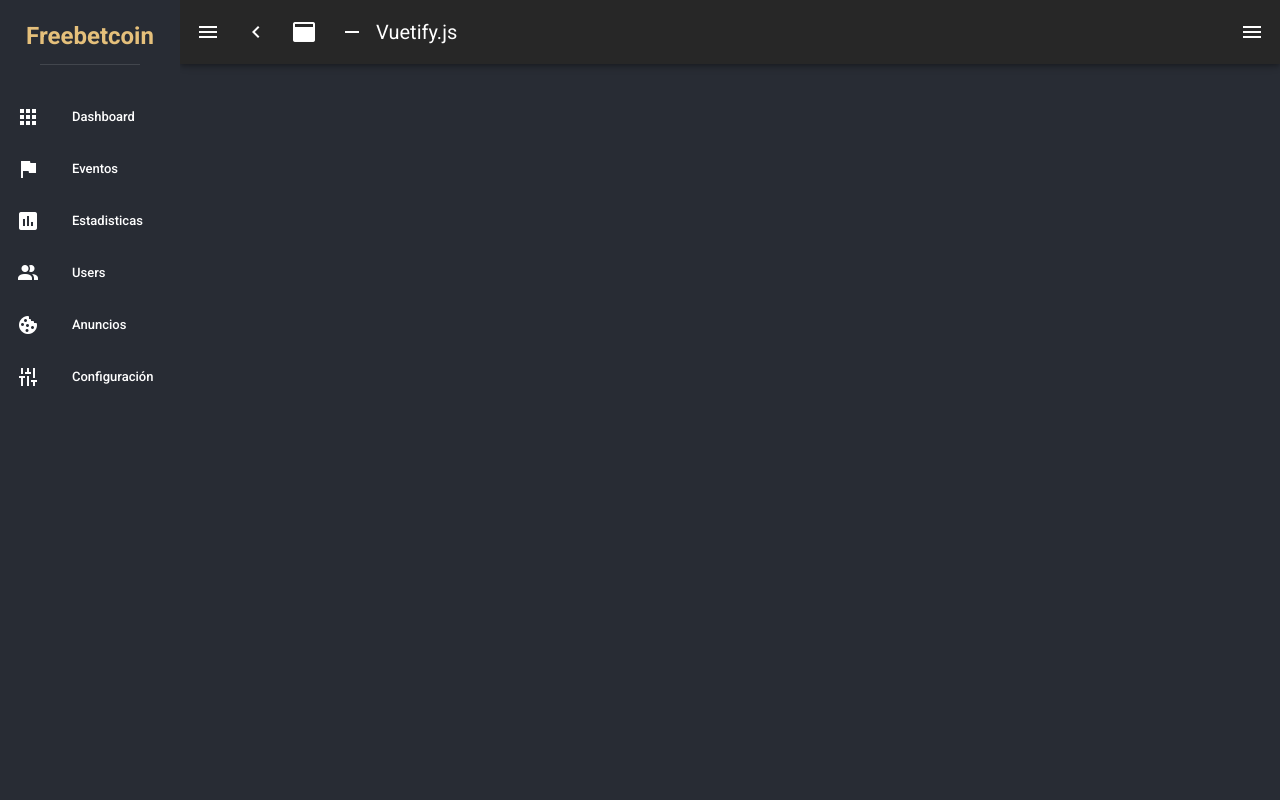
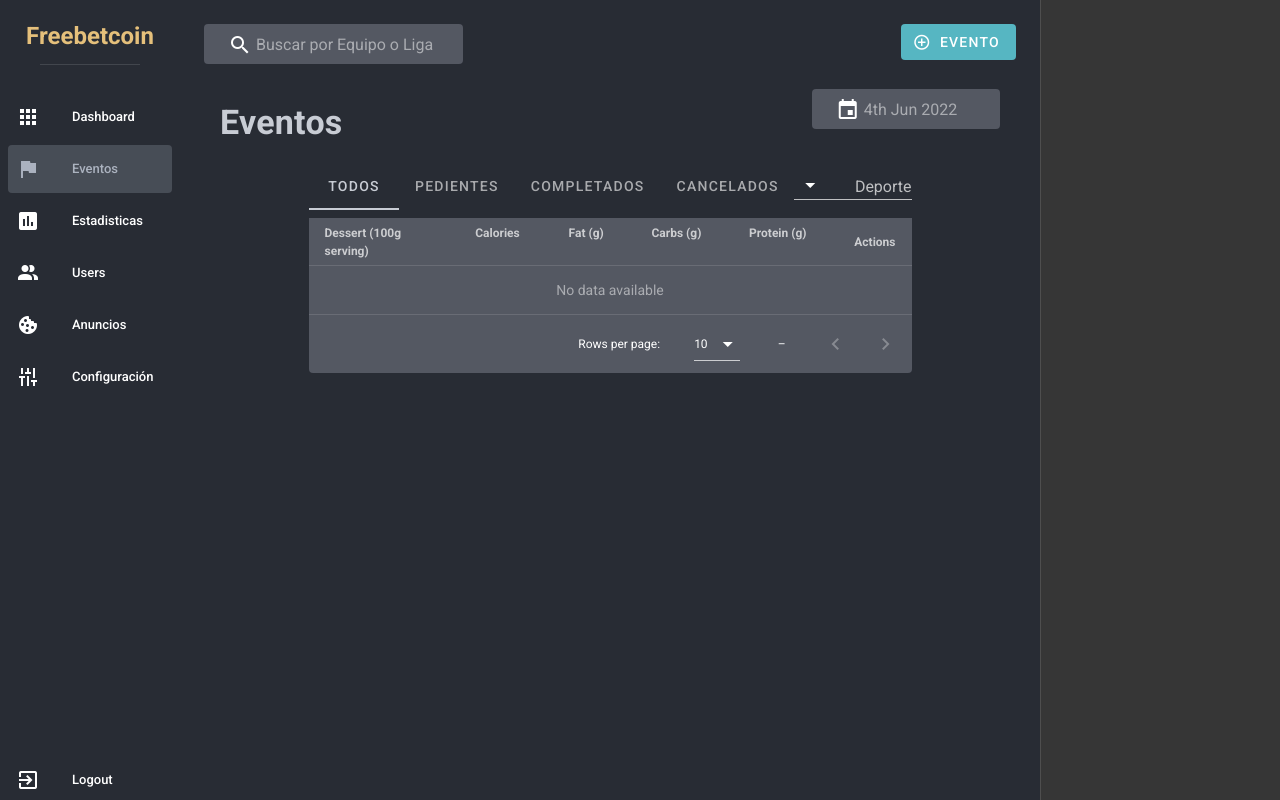
Before and after one commit to andrezdaviz/fbc-admin, a Nuxt app: page /events in a window 1280 px wide. Built offline with nearby package versions, Linux system fonts and the light colour scheme.

Commit message:
events page

```diff
--- a/components/Sidebar.vue
+++ b/components/Sidebar.vue
@@ -27,6 +27,16 @@
         </v-list-item-content>
       </v-list-item>
     </v-list>
+    <template v-slot:append>
+      <v-list-item link dense color="foreground">
+        <v-list-item-icon>
+          <v-icon>mdi-exit-to-app</v-icon>
+        </v-list-item-icon>
+        <v-list-item-content>
+          <v-list-item-title>Logout</v-list-item-title>
+        </v-list-item-content>
+      </v-list-item></template
+    >
   </v-navigation-drawer>
 </template>
 
@@ -43,7 +53,7 @@ export default {
       {
         icon: 'mdi-flag',
         title: 'Eventos',
-        to: '/eventos',
+        to: '/events',
       },
       {
         icon: 'mdi-chart-box',
--- a/layouts/default.vue
+++ b/layouts/default.vue
@@ -1,23 +1,7 @@
 <template>
   <v-app dark :style="{ background: $vuetify.theme.themes.dark.background }">
     <sidebar></sidebar>
-    <v-app-bar app>
-      <v-app-bar-nav-icon @click.stop="drawer = !drawer" />
-      <v-btn icon @click.stop="miniVariant = !miniVariant">
-        <v-icon>mdi-{{ `chevron-${miniVariant ? 'right' : 'left'}` }}</v-icon>
-      </v-btn>
-      <v-btn icon @click.stop="clipped = !clipped">
-        <v-icon>mdi-application</v-icon>
-      </v-btn>
-      <v-btn icon @click.stop="fixed = !fixed">
-        <v-icon>mdi-minus</v-icon>
-      </v-btn>
-      <v-toolbar-title v-text="title" />
-      <v-spacer />
-      <v-btn icon @click.stop="rightDrawer = !rightDrawer">
-        <v-icon>mdi-menu</v-icon>
-      </v-btn>
-    </v-app-bar>
+    <v-navigation-drawer right width="240" app></v-navigation-drawer>
     <v-main>
       <v-container>
         <Nuxt />
--- a/nuxt.config.js
+++ b/nuxt.config.js
@@ -63,8 +63,8 @@ export default {
           background: '#282C34',
           foreground: '#ABB2BF',
           primary: '#61AFEF',
-          accent: '#545862',
-          secondary: '#C8CCD4',
+          accent: '#C8CCD4',
+          secondary: '#545862',
           info: '#56B6C2',
           warning: '#E5C07B',
           error: '#E06C75',
--- /dev/null
+++ b/pages/events.vue
@@ -0,0 +1,115 @@
+<template>
+  <v-container>
+    <v-card color="transparent" flat>
+      <v-row justify="center">
+        <v-col cols="8">
+          <v-card class="d-flex justify-left" color="transparent" flat>
+            <v-text-field
+              rounded
+              dense
+              background-color="secondary"
+              prepend-inner-icon="mdi-magnify"
+              color="accent"
+              class="shrink"
+              placeholder="Buscar por Equipo o Liga"
+              filled
+            >
+            </v-text-field>
+          </v-card>
+        </v-col>
+        <v-col cols="4">
+          <div class="float-right">
+            <v-btn color="info" elevation="0"
+              ><v-icon left>mdi-plus-circle-outline</v-icon>Evento</v-btn
+            >
+          </div>
+        </v-col>
+      </v-row>
+    </v-card>
+    <v-toolbar color="transparent" flat>
+      <v-toolbar-title class="text-h4 font-weight-bold accent--text">
+        Eventos
+      </v-toolbar-title>
+      <v-spacer></v-spacer>
+      <v-card color="transparent" flat>
+        <v-row justify="end">
+          <v-col cols="9">
+            <v-card color="transparent" class="d-flex align-center" flat>
+              <v-text-field
+                placeholder="4th Jun 2022"
+                filled
+                rounded
+                prepend-inner-icon="mdi-calendar"
+                background-color="secondary"
+                color="accent"
+                dense
+                class="shrink"
+              ></v-text-field
+            ></v-card>
+          </v-col>
+        </v-row>
+      </v-card>
+    </v-toolbar>
+    <v-card color="transparent" flat>
+      <v-row justify="center">
+        <v-col cols="9">
+          <v-data-table
+            :style="{ background: $vuetify.theme.themes.dark.secondary }"
+            :headers="headers"
+            :items="items"
+          >
+            <template v-slot:top>
+              <v-toolbar id="toolbar__data-table" color="background" flat dark>
+                <div color="rgba(0,0,0,0)">
+                  <v-tabs color="accent" left background-color="background">
+                    <v-tab>Todos</v-tab>
+                    <v-tab>Pedientes</v-tab>
+                    <v-tab>Completados</v-tab>
+                    <v-tab>Cancelados</v-tab>
+                  </v-tabs>
+                </div>
+                <v-spacer></v-spacer>
+                <v-select
+                  hide-details
+                  dense
+                  reverse
+                  :items="headers"
+                  return-object
+                  item-text="text"
+                  label="Deporte"
+                ></v-select>
+              </v-toolbar>
+            </template>
+          </v-data-table>
+        </v-col>
+      </v-row>
+    </v-card>
+  </v-container>
+</template>
+
+<script>
+export default {
+  data: () => ({
+    headers: [
+      {
+        text: 'Dessert (100g serving)',
+        align: 'start',
+        sortable: false,
+        value: 'name',
+      },
+      { text: 'Calories', value: 'calories' },
+      { text: 'Fat (g)', value: 'fat' },
+      { text: 'Carbs (g)', value: 'carbs' },
+      { text: 'Protein (g)', value: 'protein' },
+      { text: 'Actions', value: 'actions', sortable: false },
+    ],
+    items: [],
+  }),
+}
+</script>
+
+<style>
+#toolbar__data-table .v-toolbar__content {
+  padding: 4px 0px !important;
+}
+</style>
```
